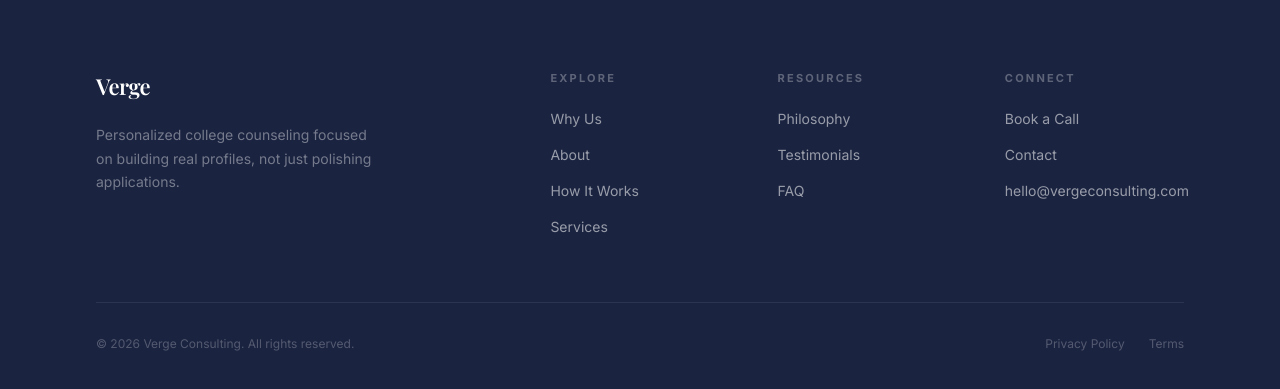
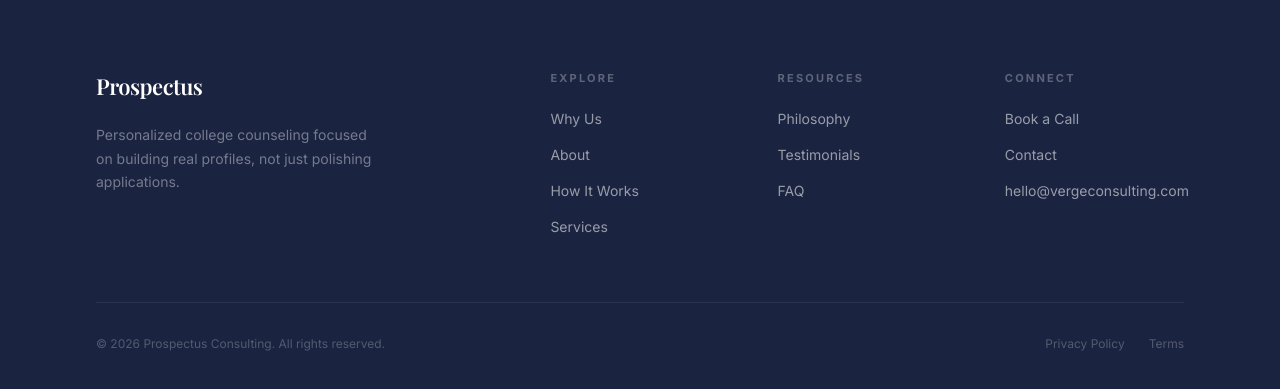
Before and after one commit to aditWorkspace/collegeprepwebsitetest, a Next.js app: page / in a window 1280 px wide. Shown: the part 5137-5526 px from the top of the page. Built offline with nearby package versions, Linux system fonts and the light colour scheme.

Commit message:
Update Footer.tsx

```diff
--- a/components/Footer.tsx
+++ b/components/Footer.tsx
@@ -12,7 +12,7 @@ export default function Footer() {
               href="/"
               className="text-[22px] font-serif tracking-tight hover:opacity-80 transition-opacity block mb-5 font-semibold"
             >
-              Verge
+              Prospectus
             </Link>
             <p className="text-[14px] text-white/40 leading-[1.7] max-w-[280px]">
               Personalized college counseling focused on building real profiles,
@@ -89,7 +89,7 @@ export default function Footer() {
         {/* Bottom */}
         <div className="border-t border-white/8 pt-8 flex flex-col sm:flex-row items-start sm:items-center justify-between gap-4">
           <p className="text-[12px] text-white/25">
-            &copy; {new Date().getFullYear()} Verge Consulting. All rights
+            &copy; {new Date().getFullYear()} Prospectus Consulting. All rights
             reserved.
           </p>
           <div className="flex items-center gap-6">
```
